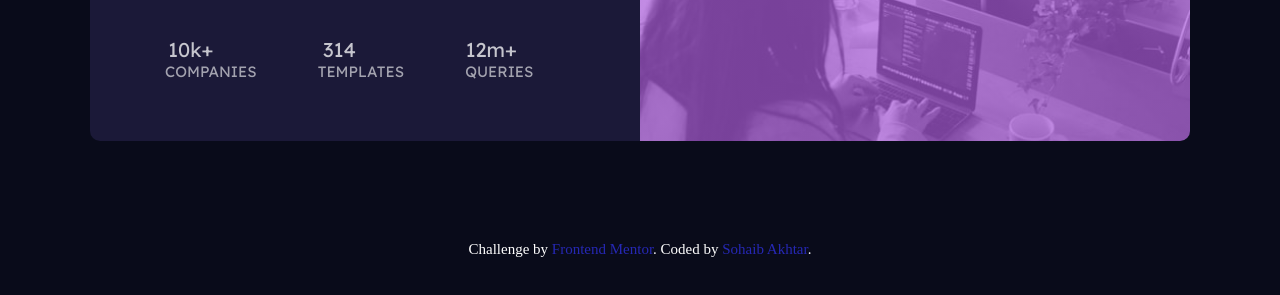
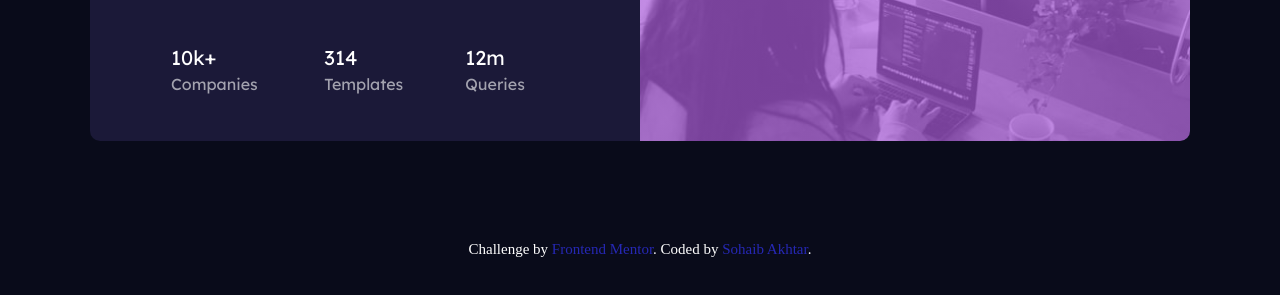
Before and after one commit to SohaibAK1/Stats-preview-card-project, a plain HTML site: page index.html in a window 1280 px wide. Shown: the part 459-754 px from the top of the page. Drawn offline with Linux system fonts and the light colour scheme.

Commit message:
details changes

```diff
--- a/index.html
+++ b/index.html
@@ -24,10 +24,30 @@
       <p> Discover the benefits of data analytics and make better decisions regarding revenue, customer
         experience, and overall efficiency.
       </p>
-      <div class="data">
+      <div class="table">
+        <table>
+      <ul>
+        <thead>
+          <tr>
+            <td>10k+</td>
+            <td>314</td>
+            <td>12m</td>
+          </tr>
+        </thead>
+        <tbody>
+          <tr>
+            <td>companies</td>
+            <td>templates</td>
+            <td>queries</td>
+          </tr>
+        </tbody>
+      </ul>
+    </table>
+    </div>
+      <!-- <div class="data">
         <p class="num">10k+ 314 12m+</p>
         <p class="detail">companies templates queries</p>
-      </div>
+      </div> -->
     </div>
     <div class="right-side">
     </div>
--- a/style.css
+++ b/style.css
@@ -91,15 +91,20 @@ p.num {
 
 }
 
-p.detail {
-
+table {
     font-family: Lexend Deca;
     font-weight: 400;
-    margin-top: 0;
-    padding-top: 0;
-    padding-right: 86px;
-    padding-left: 75px;
-    word-spacing: 57px;
-    color: hsla(0, 0%, 100%, 0.6);
-   text-transform: uppercase;
+    padding-left: 78px;
+    color: hsl(0, 0%, 100%);
 }
+
+thead tr td {
+    padding-right: 105px;
+    padding-top: 30px;
+    font-size: 20px;
+}
+
+tbody tr {
+    text-transform: capitalize;
+    color: hsla(0, 0%, 100%, 0.6)
+}
```
